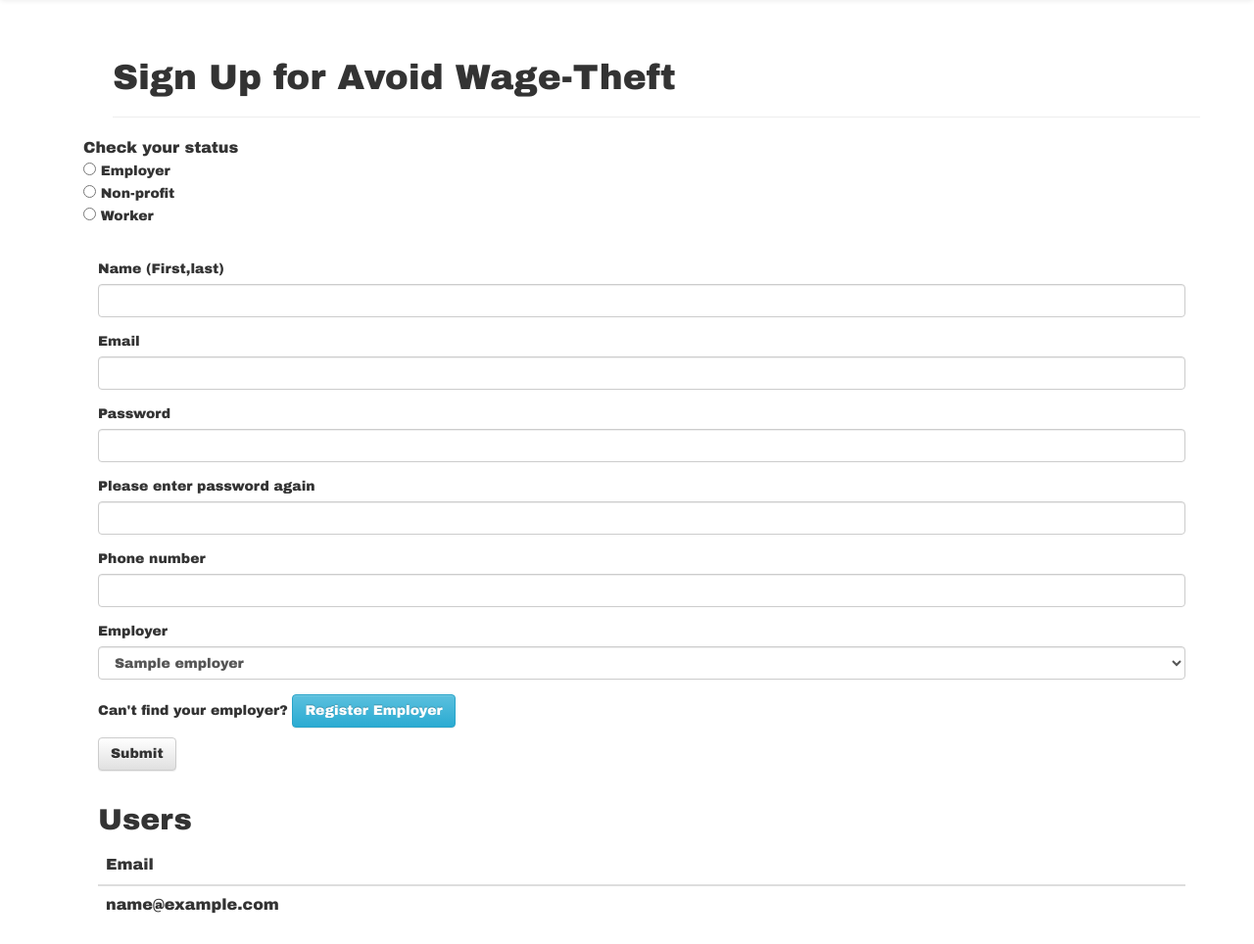
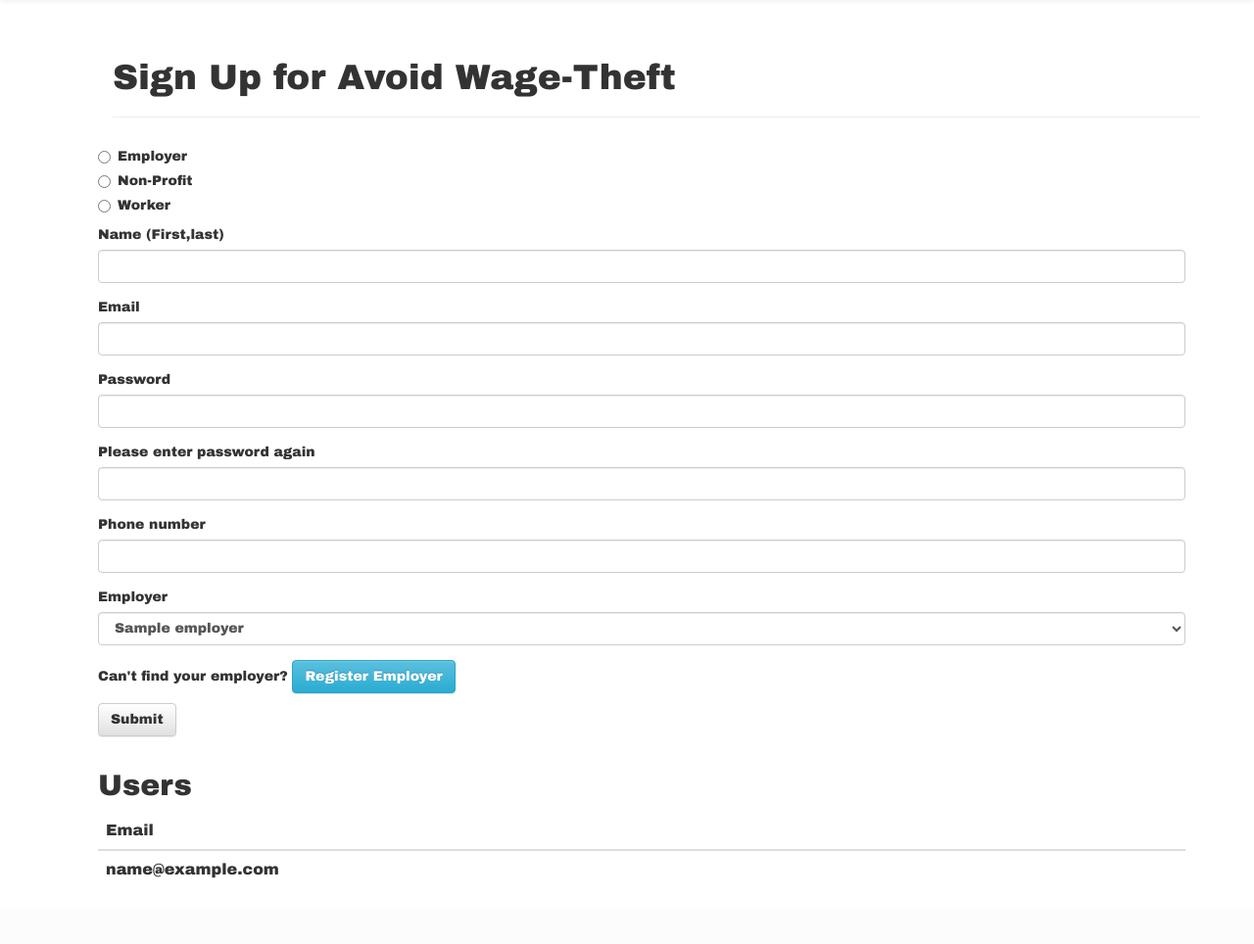
Before and after one commit to demcgee/Wage_Theft5, a PHP site: page /inputuser.php in a window 1280 px wide. Shown: the part 52-1016 px from the top of the page at 98% size. After the commit the page ends 949 px from the top, so only its background shows below. Run offline with PHP 8.4, Linux system fonts and the light colour scheme; tables that the repository leaves empty hold one stand-in row (values such as "Sample post"); data that the repository does not hold is empty.

Commit message:
Update inputuser.php

```diff
--- a/inputuser.php
+++ b/inputuser.php
@@ -79,16 +79,7 @@
 </div>
 </div>
 
-<div class="container">
-<form action="">
-<font size = 3><b>Check your status</font></b><br>
 
-	<input type="radio" name="type" value="Employer"> Employer <br>
-	<input type="radio" name="type" value="Non-profit"> Non-profit <br>
-	<input type="radio" name="type" value="Worker"> Worker <br>
-	<br>
-</form>
-</div>
 
 <?php
 // Back to PHP to perform the search if one has been submitted. Note
@@ -100,6 +91,7 @@ if (isset($_POST['submit'])) {
 //	print_r($_POST);
 
 	// get data from the input fields
+	$entrylevel = $_POST['entrylevel'];
 	$email = $_POST['email'];
 	$password1 = $_POST['password1'];
 	$password2 = $_POST['password2'];
@@ -107,6 +99,7 @@ if (isset($_POST['submit'])) {
 	$name = $_POST['name'];
 
 	// check to make sure we have an email
+
 	if (!$name) {
 		punt ("Please enter a name");
 	}
@@ -150,7 +143,7 @@ if (isset($_POST['submit'])) {
 	$hashedPass = crypt($password1, getSalt());
 
 	// set up my query
-	$query = "INSERT INTO Users(email, hashedPass) VALUES ('$email', '$hashedPass');";
+	$query = "INSERT INTO Users(entrylevel, name, phone, email, hashedPass) VALUES ('$entrylevel', '$name', '$phone', '$email', '$hashedPass');";
 
 	// run the query
 	$result = queryDB($query, $db);
@@ -170,6 +163,18 @@ if (isset($_POST['submit'])) {
 <div class="col-xs-12">
 
 <form action="<?php echo $_SERVER['PHP_SELF']; ?>" method="post">
+
+<div class="radio">
+	<label><input type = "radio" name="entrylevel" value="Employer"> Employer</label>
+</div>
+
+<div class="radio">
+	<label><input type = "radio" name="entrylevel" value="Non-Profit"> Non-Profit</label>
+</div>
+
+<div class="radio">
+	<label><input type = "radio" name="entrylevel" value="Worker"> Worker</label>
+</div>
 
 <div class="form-group">
 	<label for="name">Name (First,last)</label>
```
